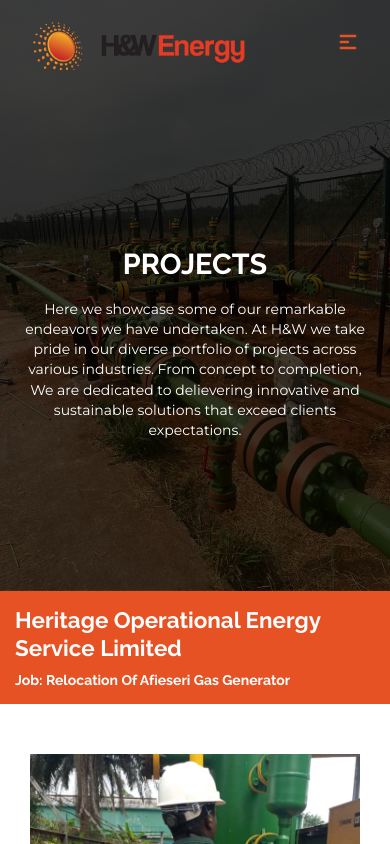
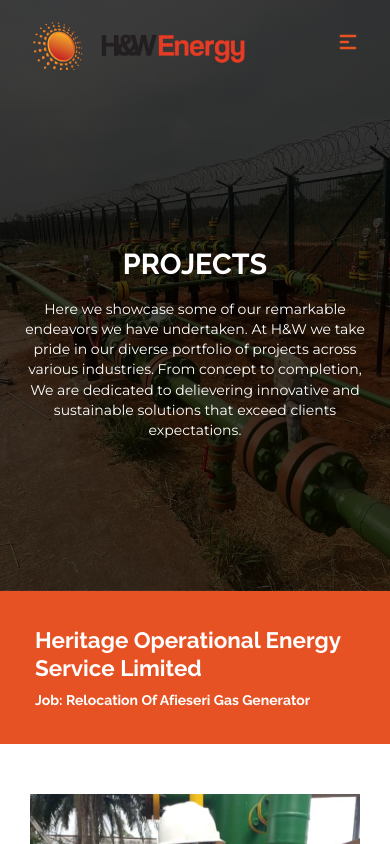
Before and after one commit to Khay-dev/-h-w-energy, a React (Vite) app: page /projects in a window 390 px wide. Shown: the top 844 px of the page. Built offline with nearby package versions, Linux system fonts and the light colour scheme.

Commit message:
fix: style error

```diff
--- a/src/App.css
+++ b/src/App.css
@@ -11,6 +11,7 @@
 
 html {
 	scroll-behavior: smooth;
+	min-width: 100%;
 }
 
 body {
@@ -18,6 +19,7 @@
 	font-family: "Raleway", sans-serif;
 	-webkit-font-smoothing: antialiased;
 	-moz-osx-font-smoothing: grayscale;
+	min-width: 100%;
 }
 
 a {
--- a/src/styles/Project.css
+++ b/src/styles/Project.css
@@ -61,7 +61,7 @@
 	z-index: 2000;
 	background-color: #e65224;
 	margin-bottom: 20px;
-	padding: 15px;
+	padding: 35px;
 }
 
 .text-contain .title {
@@ -93,14 +93,18 @@
 	width: 500px;
 	height: 350px;
 }
-
+@media screen and (min-width: 768px) and (max-width: 1025px) {
+	.box .text-contain {
+			top: 10%;
+		}
+}
 @media screen and (max-width: 767px) {
 	.proj-main-hero p {
 		width: 90%;
 	}
 
 	.box .text-contain {
-		top: 16%;
+		top: 10%;
 	}
 
 	.text-contain .text {
```
